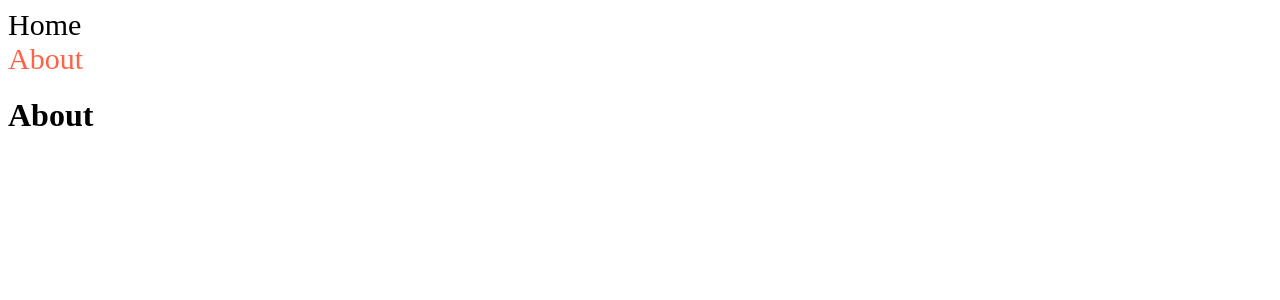
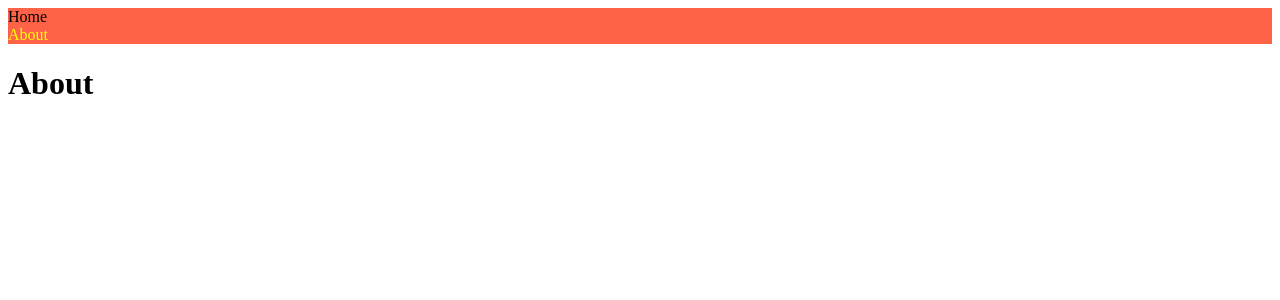
Before and after one commit to hojncode/nextjs-Introduction, a Next.js app: page /about in a window 1280 px wide. Shown: the top 300 px of the page. Built offline with nearby package versions, Linux system fonts and the light colour scheme.

Commit message:
style jsx - 같은 컴포넌트에서 jsx 구문(문자열)로 작성하여 css 사용하기

```diff
--- a/src/components/NavBar.js
+++ b/src/components/NavBar.js
@@ -1,34 +1,31 @@
 import Link from "next/link";
 import { useRouter } from "next/router";
-import styles from "./NavBar.module.css";
 
 export default function NavBar() {
   const router = useRouter();
   console.log(router);
   return (
-    <nav className={styles.nav}>
+    <nav>
       <Link legacyBehavior href="/">
-        <div
-          className={`${styles.link} ${
-            router.pathname === "/" ? styles.active : ""
-          }`}
-          // style={{ color: router.pathname === "/" ? "teal" : "blue" }}
-        >
-          Home
-        </div>
+        <div className={router.pathname === "/" ? "active" : ""}>Home</div>
       </Link>
       <div />
       <Link legacyBehavior href="/about">
-        <div
-          className={[
-            styles.link,
-            router.pathname === "/about" ? styles.active : "",
-          ].join(" ")}
-          // style={{ color: router.pathname === "/about" ? "teal" : "blue" }}
-        >
+        <div className={router.pathname === "/about" ? "active" : ""}>
           About
         </div>
       </Link>
+      <style jsx>{`
+        nav {
+          background-color: tomato;
+        }
+        div {
+          text-decoration: none;
+        }
+        .active {
+          color: yellow;
+        }
+      `}</style>
     </nav>
   );
 }
--- a/src/components/NavBar.module.css
+++ /dev/null
@@ -1,14 +0,0 @@
-/* .nav {
-  display: flex;
-  justify-content: space-between;
-  background-color: tomato;
-} */
-
-.link {
-  font-size: 30px;
-  text-decoration: none;
-}
-
-.active {
-  color: tomato;
-}
--- a/src/pages/index.js
+++ b/src/pages/index.js
@@ -5,6 +5,11 @@ export default function Home() {
     <div>
       <NavBar />
       <h1>Hello</h1>
+      <style jsx>{`
+        div {
+          color: teal;
+        }
+      `}</style>
     </div>
   );
 }
```
